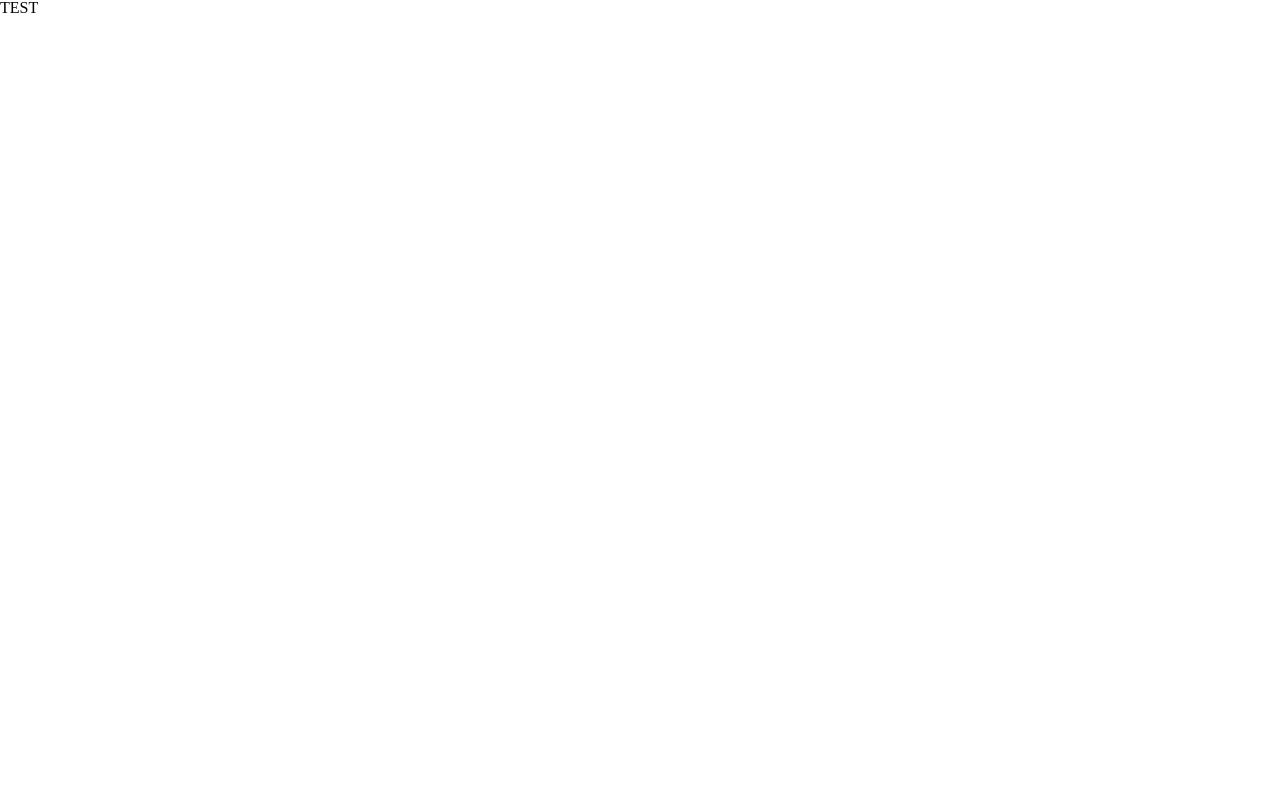
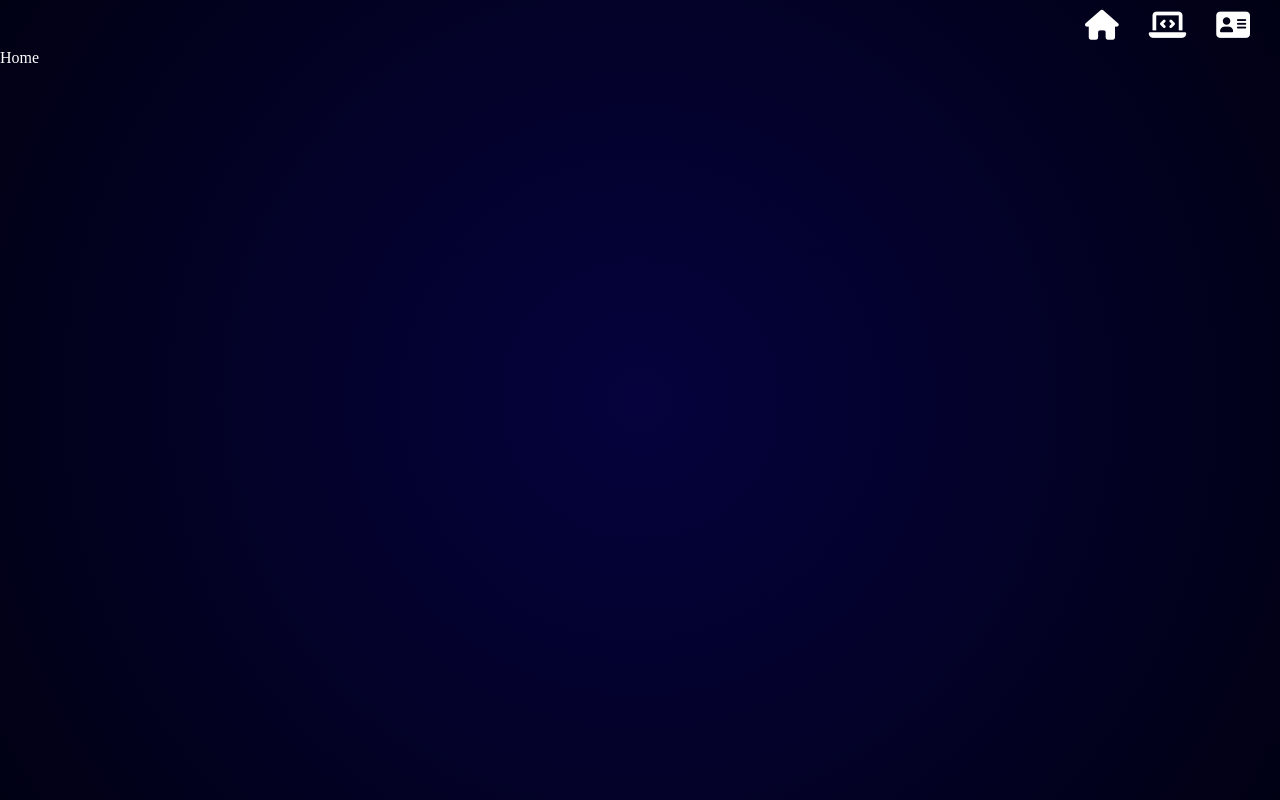
Before and after one commit to pudu87/portfolio, a website with bundled scripts: page dist/index.html in a window 1280 px wide. Built offline with nearby package versions, Linux system fonts and the light colour scheme.

Commit message:
create general structure

```diff
--- /dev/null
+++ b/src/about.js
@@ -0,0 +1,7 @@
+const content = document.querySelector('#content');
+
+const loadAbout = () => {
+  content.textContent = 'About';
+}
+
+export default loadAbout
--- /dev/null
+++ b/src/helpers.js
@@ -0,0 +1,5 @@
+function capitalize(string) {
+  return string && string[0].toUpperCase() + string.slice(1);
+}
+
+export { capitalize }
--- /dev/null
+++ b/src/home.js
@@ -0,0 +1,7 @@
+const content = document.querySelector('#content');
+
+const loadHome = () => {
+  content.textContent = 'Home';
+}
+
+export default loadHome
--- a/src/index.js
+++ b/src/index.js
@@ -0,0 +1,10 @@
+import loadNavbar from './navbar.js'
+import loadHome from './home.js'
+
+const content = document.querySelector('#content');
+
+(function initialize() {
+  loadNavbar();
+  loadHome();
+  content.classList.add('home');
+})()
--- /dev/null
+++ b/src/navbar.js
@@ -0,0 +1,58 @@
+import { capitalize } from './helpers.js'
+import loadHome from './home.js'
+import loadProjects from './projects.js'
+import loadAbout from './about.js'
+
+const nav = document.querySelector('#nav');
+const content = document.querySelector('#content');
+
+const loadContent = {
+  loadHome,
+  loadProjects,
+  loadAbout
+};
+const links = [
+  {
+    name: 'home',
+    fa: 'home'
+  },
+  {
+    name: 'projects',
+    fa: 'laptop-code'
+  },
+  {
+    name: 'about',
+    fa: 'address-card'
+  }
+];
+
+const selectLink = (e) => {
+  const oldContent = content.classList[0];
+  const newContent = e.target.classList[0];
+  if (oldContent !== newContent) {
+    removeContent();
+    addContent(oldContent, newContent);
+  }
+}
+
+const removeContent = () => {
+  content.textContent = '';
+}
+
+const addContent = (oldContent, newContent) => {
+  loadContent['load' + capitalize(newContent)]();
+  content.classList.replace(oldContent, newContent);
+}
+
+const loadNavbar = () => {
+  links.forEach(link => {
+    const span = document.createElement('span');
+    const i = document.createElement('i');
+    i.classList.add(link.name, 'fas', `fa-${link.fa}`);
+    i.addEventListener('click', selectLink);
+    span.appendChild(i);
+    nav.appendChild(span);
+  });
+}
+
+export default loadNavbar
--- /dev/null
+++ b/src/projects.js
@@ -0,0 +1,7 @@
+const content = document.querySelector('#content');
+
+const loadProjects = () => {
+  content.textContent = 'Projects';
+}
+
+export default loadProjects
```
Also changed, not shown: dist/img/pudu.jpg (added), dist/index.html, dist/main.js (added), dist/styles/main.css, dist/styles/scss/main.scss.
